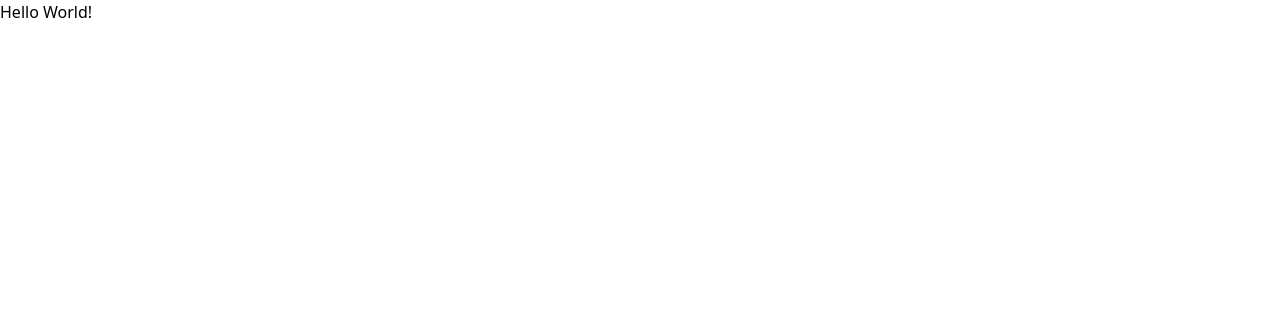
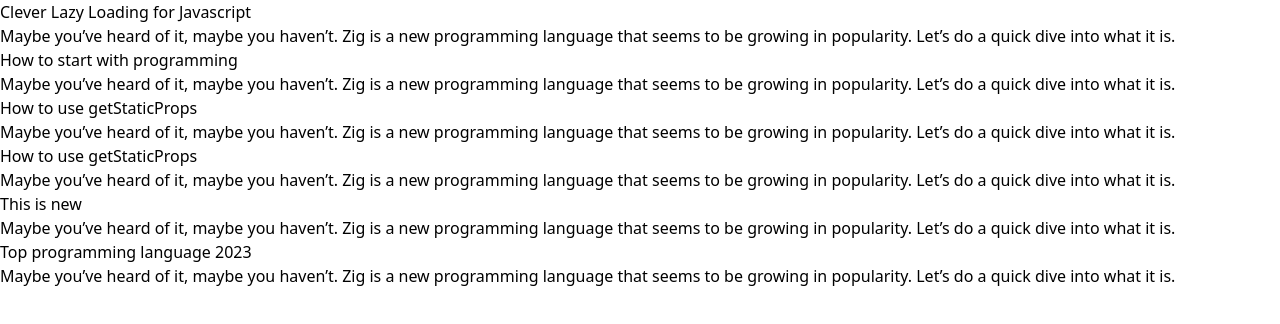
Before and after one commit to EmilyJarecki/dev-blogs, a Next.js app: page / in a window 1280 px wide. Shown: the top 324 px of the page. Built offline with nearby package versions, Linux system fonts and the light colour scheme.

Commit message:
changed routing to home page

```diff
--- a/pages/index.tsx
+++ b/pages/index.tsx
@@ -1,9 +1,37 @@
-import type {NextPage} from "next";
-import Head from "next/head";
-import Image from "next/image";
+import { InferGetStaticPropsType, NextPage } from "next";
+import BlogCard from "@/components/BlogCard";
+import { readPostsInfo } from "@/lib/helper";
+import { PostApiResponse } from "@/utils/types";
 
-const Home: NextPage=()=>{
-  return <h1 className="text-3xl font-bold underline text-gray-400">Hello World!</h1>
+
+
+export const getStaticProps = async()=>{
+    // const {postInfo}:PostApiResponse = await fetch(
+    //     "http://localhost:3000/api/posts"
+    // ).then((data)=>data.json());
+
+const postInfo: PostApiResponse = readPostsInfo()
+
+    return{
+        props: {posts: postInfo},
+    }
 }
 
-export default Home;
+type Props = InferGetStaticPropsType<typeof getStaticProps>;
+const Blogs: NextPage<Props> = ({posts})=>{
+    return(
+    <div className="max-w-3xl mx-auto p-5 space-y-5">
+        {posts.map((post)=>(
+            <BlogCard
+                key={post.slug}
+                title={post.title}
+                desc={post.meta}
+                slug={post.slug}
+            />
+        ))}
+
+    </div>
+)
+}
+
+export default Blogs;
```
